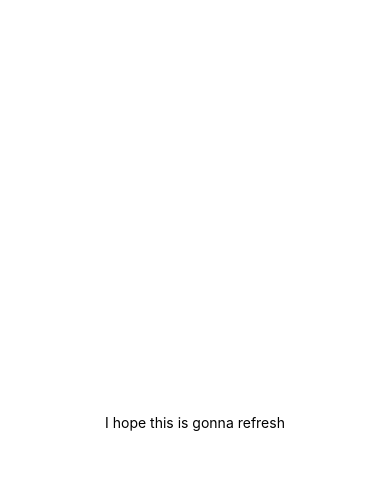
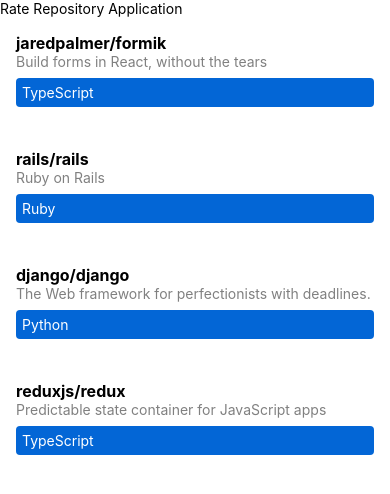
Before and after one commit to giulianofaustini/mobile_device_app, a React Native app: screen / in a window 390 px wide. Shown: the top 494 px of the page. Built offline with nearby package versions, Linux system fonts and the light colour scheme.

Commit message:
Exercise 10.3

```diff
--- a/App.js
+++ b/App.js
@@ -1,25 +1,7 @@
-import { StatusBar } from 'expo-status-bar';
-import { StyleSheet, Text, View } from 'react-native';
+import Main from './src/components/Main';
 
-export default function App() {
-  return (
-    <View style={styles.container}>
-      <Text>I hope this is gonna refresh
-      </Text>
-      <StatusBar style="auto" />
-    </View>
-  );
-}
+const App = () => {
+  return <Main />;
+};
 
-console.log('Hello World');
-
-
-
-const styles = StyleSheet.create({
-  container: {
-    flex: 1,
-    backgroundColor: '#fff',
-    alignItems: 'center',
-    justifyContent: 'center',
-  },
-});
+export default App;
--- /dev/null
+++ b/src/components/Main.jsx
@@ -0,0 +1,22 @@
+import Constants from 'expo-constants';
+import { Text, StyleSheet, View } from 'react-native';
+import RepositoryList from './RepositoryList';
+
+const styles = StyleSheet.create({
+  container: {
+    marginTop: Constants.statusBarHeight,
+    flexGrow: 1,
+    flexShrink: 1,
+  },
+});
+
+
+const Main = () => {
+    return (
+      <View style={styles.container}>
+        <Text>Rate Repository Application</Text>
+        <RepositoryList />
+      </View>
+    );
+  };
+export default Main;
--- /dev/null
+++ b/src/components/RepositoryItem.jsx
@@ -0,0 +1,37 @@
+
+import React from 'react';
+import { View, Text, StyleSheet } from 'react-native';
+
+const styles = StyleSheet.create({
+  container: {
+    padding: 16,
+    backgroundColor: 'white',
+  },
+  fullName: {
+    fontWeight: 'bold',
+    fontSize: 16,
+  },
+  description: {
+    color: 'gray',
+  },
+  language: {
+    marginTop: 8,
+    backgroundColor: '#0366d6', // GitHub's language color
+    padding: 6,
+    borderRadius: 4,
+    color: 'white',
+  },
+});
+
+const RepositoryItem = ({ item }) => {
+  return (
+    <View style={styles.container}>
+      <Text style={styles.fullName}>{item.fullName}</Text>
+      <Text style={styles.description}>{item.description}</Text>
+      <Text style={styles.language}>{item.language}</Text>
+      {/* Add more details as needed (forks, stars, etc.) */}
+    </View>
+  );
+};
+
+export default RepositoryItem;
--- /dev/null
+++ b/src/components/RepositoryList.jsx
@@ -0,0 +1,69 @@
+import { FlatList, View, StyleSheet , Text } from "react-native";
+import  RepositoryItem  from "./RepositoryItem";
+
+const styles = StyleSheet.create({
+  separator: {
+    height: 10,
+  },
+});
+
+const repositories = [
+  {
+    id: "jaredpalmer.formik",
+    fullName: "jaredpalmer/formik",
+    description: "Build forms in React, without the tears",
+    language: "TypeScript",
+    forksCount: 1589,
+    stargazersCount: 21553,
+    ratingAverage: 88,
+    reviewCount: 4,
+    ownerAvatarUrl: "https://avatars2.githubusercontent.com/u/4060187?v=4",
+  },
+  {
+    id: "rails.rails",
+    fullName: "rails/rails",
+    description: "Ruby on Rails",
+    language: "Ruby",
+    forksCount: 18349,
+    stargazersCount: 45377,
+    ratingAverage: 100,
+    reviewCount: 2,
+    ownerAvatarUrl: "https://avatars1.githubusercontent.com/u/4223?v=4",
+  },
+  {
+    id: "django.django",
+    fullName: "django/django",
+    description: "The Web framework for perfectionists with deadlines.",
+    language: "Python",
+    forksCount: 21015,
+    stargazersCount: 48496,
+    ratingAverage: 73,
+    reviewCount: 5,
+    ownerAvatarUrl: "https://avatars2.githubusercontent.com/u/27804?v=4",
+  },
+  {
+    id: "reduxjs.redux",
+    fullName: "reduxjs/redux",
+    description: "Predictable state container for JavaScript apps",
+    language: "TypeScript",
+    forksCount: 13902,
+    stargazersCount: 52869,
+    ratingAverage: 0,
+    reviewCount: 0,
+    ownerAvatarUrl: "https://avatars3.githubusercontent.com/u/13142323?v=4",
+  },
+];
+
+const ItemSeparator = () => <View style={styles.separator} />;
+
+const RepositoryList = () => {
+    return (
+      <FlatList
+        data={repositories}
+        ItemSeparatorComponent={ItemSeparator}
+        keyExtractor={(item) => item.id}
+        renderItem={({ item }) => <RepositoryItem item={item} />}
+      />
+    );
+  };
+export default RepositoryList;
```
